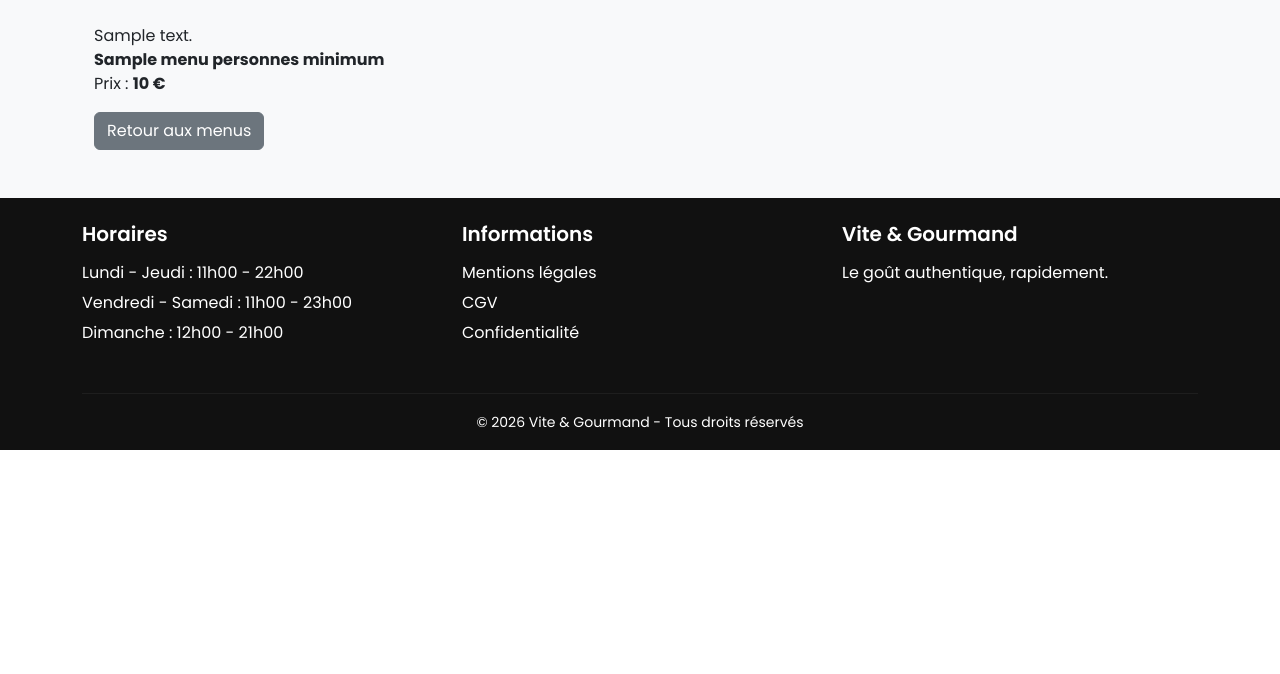
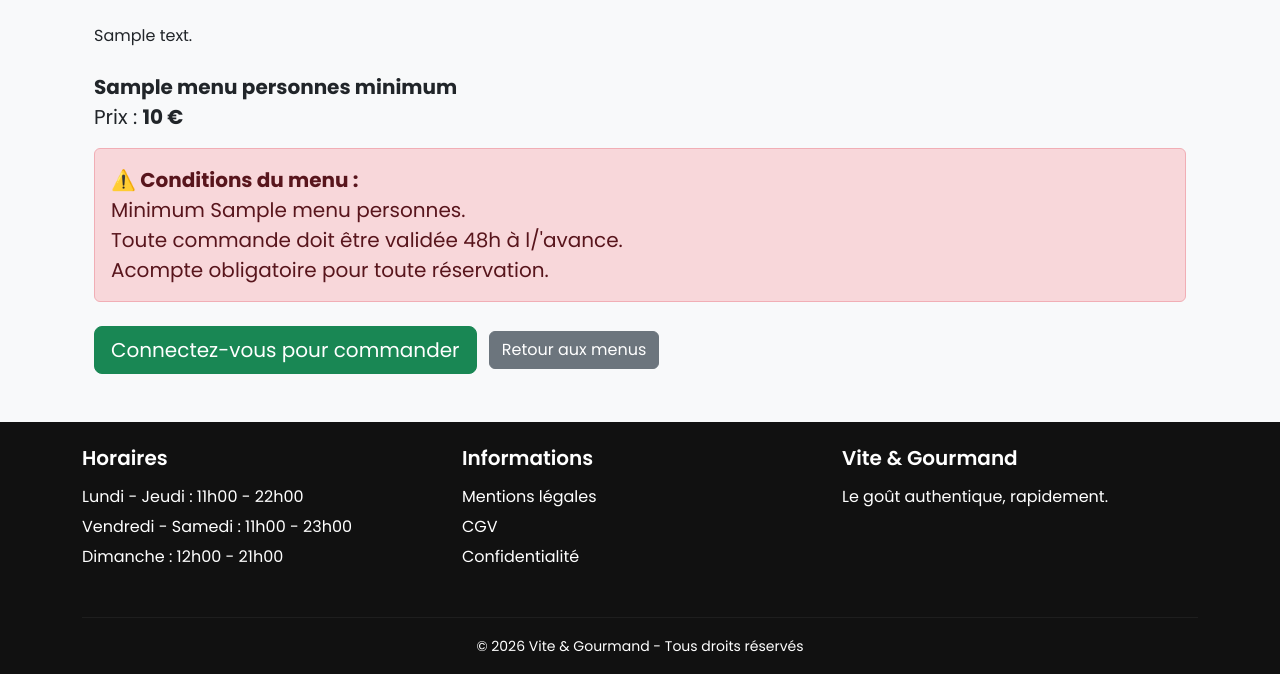
Before and after one commit to Tchoubi11/LeRestaurant237, a Symfony app: template templates/menu/show.html.twig in a window 1280 px wide. Shown: the part 582-1256 px from the top of the page. Before the commit the page ends 1032 px from the top, so only its background shows below. Run offline with Twig, Linux system fonts and the light colour scheme; the template is opened without the code that fills it: most values are stand-ins (such as "Sample title", 1, 10 or a date in 2020); some libraries are stand-ins or nearby versions.

Commit message:
Création de la vue pour la commande ,modification du formulaire de commande pour retirer le menu car i jecté directement dans le controllee

```diff
--- a/templates/menu/show.html.twig
+++ b/templates/menu/show.html.twig
@@ -8,11 +8,8 @@
 
     {# ===== CAROUSEL ===== #}
     {% if menu.images|length > 0 %}
-
         <div id="menuCarousel" class="carousel slide mb-4" data-bs-ride="carousel">
-
             <div class="carousel-inner">
-
                 {% for image in menu.images %}
                     <div class="carousel-item {% if loop.first %}active{% endif %}">
                         <img
@@ -23,44 +20,63 @@
                         >
                     </div>
                 {% endfor %}
-
             </div>
 
-            {# Bouton précédent #}
             <button class="carousel-control-prev" type="button" data-bs-target="#menuCarousel" data-bs-slide="prev">
                 <span class="carousel-control-prev-icon"></span>
             </button>
 
-            {# Bouton suivant #}
             <button class="carousel-control-next" type="button" data-bs-target="#menuCarousel" data-bs-slide="next">
                 <span class="carousel-control-next-icon"></span>
             </button>
-
         </div>
-
     {% else %}
-
         <img
             src="{{ asset('images/default.jpg') }}"
             class="img-fluid mb-4"
             style="height:400px; object-fit:cover;"
         >
-
     {% endif %}
 
-    {# ===== INFOS MENU ===== #}
-    <div>
+
+    <div class="mb-4">
         {{ menu.description|raw }}
     </div>
 
-    <p>
+
+    <div class="mb-3 fs-5">
         <strong>{{ menu.nombrePersonnesMinimum }} personnes minimum</strong><br>
         Prix : <strong>{{ menu.prix }} €</strong>
-    </p>
+    </div>
 
-    <a href="{{ path('app_menus') }}" class="btn btn-secondary">
-        Retour aux menus
+
+    <div class="alert alert-danger fs-5">
+        <strong>⚠️ Conditions du menu :</strong><br>
+        Minimum {{ menu.nombrePersonnesMinimum }} personnes.<br>
+        Toute commande doit être validée 48h à l/'avance.<br>
+        Acompte obligatoire pour toute réservation.
+    </div>
+
+
+    <div class="mt-4">
+
+        {% if app.user %}
+    <a href="{{ path('app_commande_new', {id: menu.id}) }}"
+       class="btn btn-success btn-lg">
+         Commander ce menu
     </a>
+{% else %}
+    <a href="{{ path('app_login') }}"
+       class="btn btn-success btn-lg">
+         Connectez-vous pour commander
+    </a>
+{% endif %}
+
+        <a href="{{ path('app_menus') }}" class="btn btn-secondary ms-2">
+            Retour aux menus
+        </a>
+
+    </div>
 
 </div>
 
```
Also changed, not shown: src/Controller/CommandeController.php (+36 -0 lines), src/Form/CommandeType.php (+0 -7 lines), templates/commande/new.html.twig (added, +33 -0 lines).
